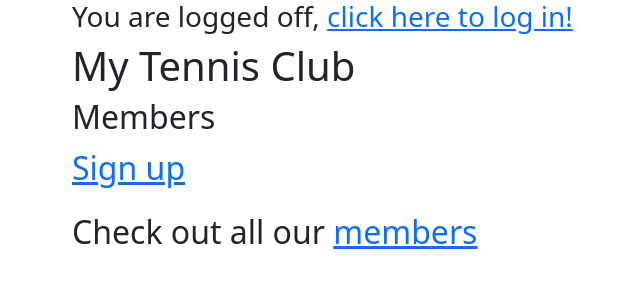
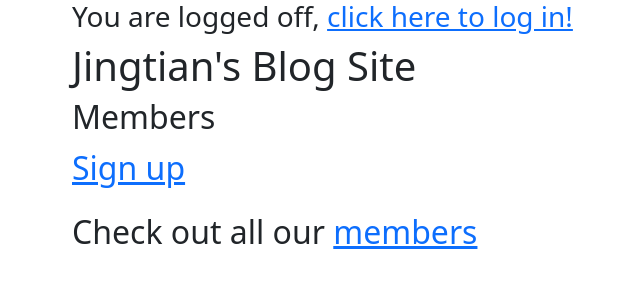
Before and after one commit to Peter-Hu12138/blog_site, a Django app: page / in a window 1280 px wide. Shown: the top 300 px of the page, without its empty margins (10-650 px from the left). Run offline with Django 5.2, Linux system fonts and the light colour scheme.

Commit message:
correct headers and title to blog

```diff
--- a/templates/main.html
+++ b/templates/main.html
@@ -1,16 +1,17 @@
 {% extends "master.html" %}
 
 {% block title %}
-  My Tennis Club
+  Jingtian's Blog Site
 {% endblock %}
 
 
 {% block content %}
-  <h1>My Tennis Club</h1>
+
+  <h1> Jingtian's Blog Site </h1>
 
   <h2>Members</h2>
 
-  <p><a href="user_registration/">Sign up</a></p>
+  <p><a href={% url "signup" %}>Sign up</a></p>
 
   <p>Check out all our <a href="members/">members</a></p>
 
```
